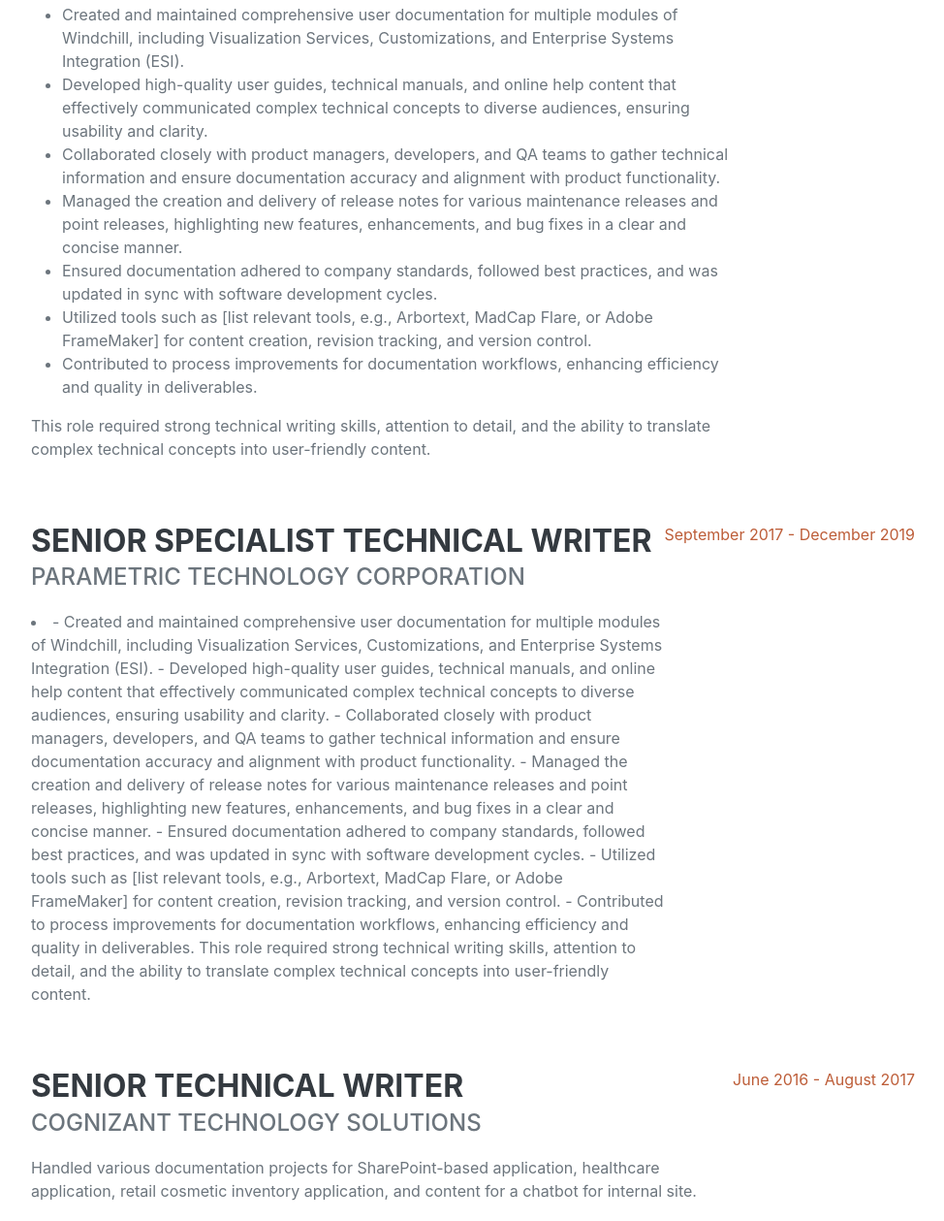
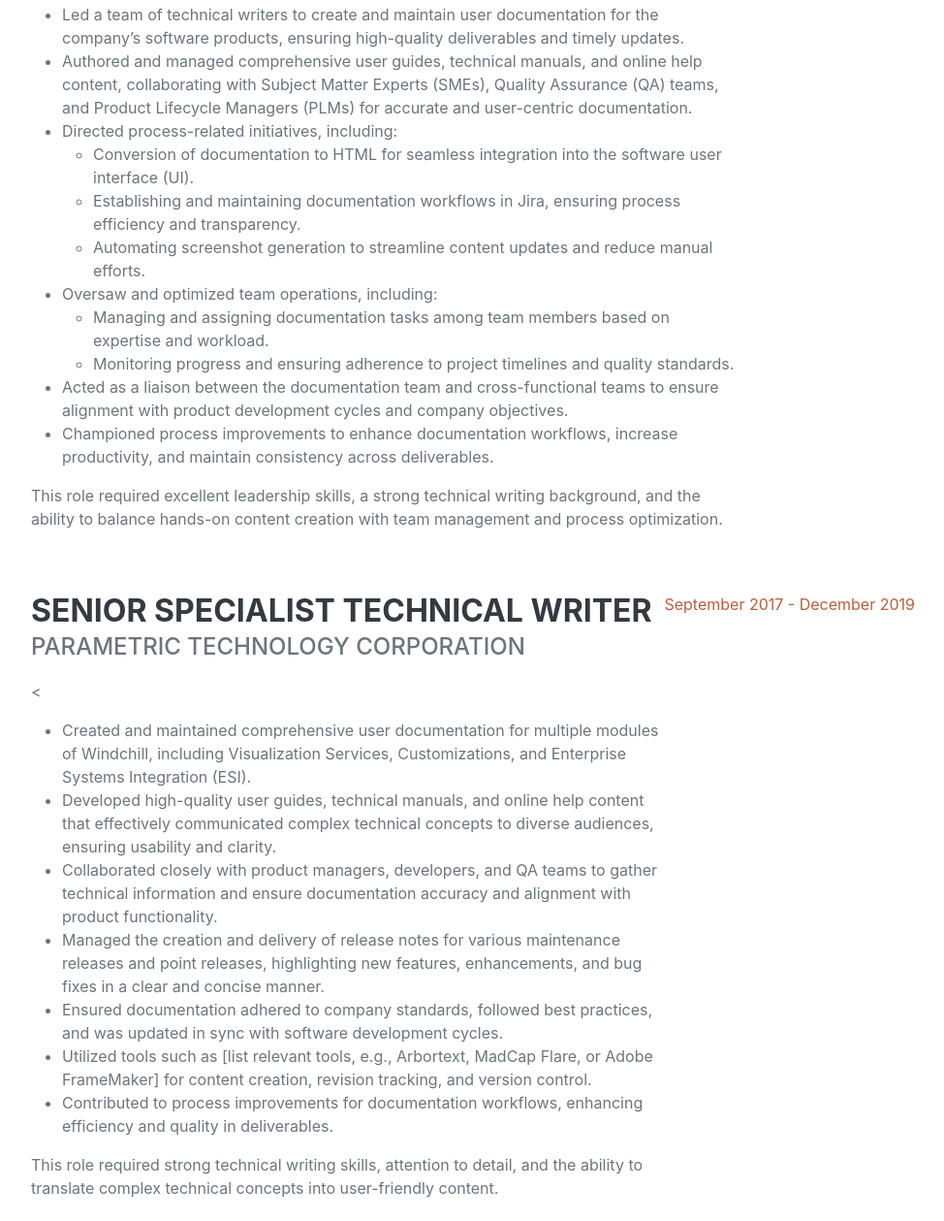
Before and after one commit to chaitalilabde/chaitalilabde.github.io, a website: page index.html in a window 1280 px wide. Shown: the part 1082-2341 px from the top of the page at 97% size, without its empty margins (288-1262 px from the left). Drawn offline with nearby package versions, Linux system fonts and the light colour scheme; a web font is replaced by a local one.

Commit message:
Update index.html

```diff
--- a/index.html
+++ b/index.html
@@ -70,15 +70,26 @@
                             <div class="subheading mb-3">Ciena Corporation, Blue Planet division</div>
                             <p>
                                 <ul>
-  <li>Created and maintained comprehensive user documentation for multiple modules of Windchill, including Visualization Services, Customizations, and Enterprise Systems Integration (ESI).</li>
-  <li>Developed high-quality user guides, technical manuals, and online help content that effectively communicated complex technical concepts to diverse audiences, ensuring usability and clarity.</li>
-  <li>Collaborated closely with product managers, developers, and QA teams to gather technical information and ensure documentation accuracy and alignment with product functionality.</li>
-  <li>Managed the creation and delivery of release notes for various maintenance releases and point releases, highlighting new features, enhancements, and bug fixes in a clear and concise manner.</li>
-  <li>Ensured documentation adhered to company standards, followed best practices, and was updated in sync with software development cycles.</li>
-  <li>Utilized tools such as [list relevant tools, e.g., Arbortext, MadCap Flare, or Adobe FrameMaker] for content creation, revision tracking, and version control.</li>
-  <li>Contributed to process improvements for documentation workflows, enhancing efficiency and quality in deliverables.</li>
+  <li>Led a team of technical writers to create and maintain user documentation for the company’s software products, ensuring high-quality deliverables and timely updates.</li>
+  <li>Authored and managed comprehensive user guides, technical manuals, and online help content, collaborating with Subject Matter Experts (SMEs), Quality Assurance (QA) teams, and Product Lifecycle Managers (PLMs) for accurate and user-centric documentation.</li>
+  <li>Directed process-related initiatives, including:
+    <ul>
+      <li>Conversion of documentation to HTML for seamless integration into the software user interface (UI).</li>
+      <li>Establishing and maintaining documentation workflows in Jira, ensuring process efficiency and transparency.</li>
+      <li>Automating screenshot generation to streamline content updates and reduce manual efforts.</li>
+    </ul>
+  </li>
+  <li>Oversaw and optimized team operations, including:
+    <ul>
+      <li>Managing and assigning documentation tasks among team members based on expertise and workload.</li>
+      <li>Monitoring progress and ensuring adherence to project timelines and quality standards.</li>
+    </ul>
+  </li>
+  <li>Acted as a liaison between the documentation team and cross-functional teams to ensure alignment with product development cycles and company objectives.</li>
+  <li>Championed process improvements to enhance documentation workflows, increase productivity, and maintain consistency across deliverables.</li>
 </ul>
-<p>This role required strong technical writing skills, attention to detail, and the ability to translate complex technical concepts into user-friendly content.</p>
+<p>This role required excellent leadership skills, a strong technical writing background, and the ability to balance hands-on content creation with team management and process optimization.</p>
+</p>
  </p>
                         </div>
                         <div class="flex-shrink-0"><span class="text-primary">January 2020 - Present</span></div>
@@ -88,15 +99,16 @@
                             <h3 class="mb-0">Senior Specialist Technical Writer</h3>
                             <div class="subheading mb-3">Parametric Technology Corporation</div>
                             <p>
-                                <li>- Created and maintained comprehensive user documentation for multiple modules of Windchill, including Visualization Services, Customizations, and Enterprise Systems Integration (ESI).
-                                    - Developed high-quality user guides, technical manuals, and online help content that effectively communicated complex technical concepts to diverse audiences, ensuring usability and clarity.
-                                    - Collaborated closely with product managers, developers, and QA teams to gather technical information and ensure documentation accuracy and alignment with product functionality.
-                                    - Managed the creation and delivery of release notes for various maintenance releases and point releases, highlighting new features, enhancements, and bug fixes in a clear and concise manner.
-                                    - Ensured documentation adhered to company standards, followed best practices, and was updated in sync with software development cycles.
-                                    - Utilized tools such as [list relevant tools, e.g., Arbortext, MadCap Flare, or Adobe FrameMaker] for content creation, revision tracking, and version control.
-                                    - Contributed to process improvements for documentation workflows, enhancing efficiency and quality in deliverables.
-
-                                    This role required strong technical writing skills, attention to detail, and the ability to translate complex technical concepts into user-friendly content.</li> </p>
+                                <<ul>
+  <li>Created and maintained comprehensive user documentation for multiple modules of Windchill, including Visualization Services, Customizations, and Enterprise Systems Integration (ESI).</li>
+  <li>Developed high-quality user guides, technical manuals, and online help content that effectively communicated complex technical concepts to diverse audiences, ensuring usability and clarity.</li>
+  <li>Collaborated closely with product managers, developers, and QA teams to gather technical information and ensure documentation accuracy and alignment with product functionality.</li>
+  <li>Managed the creation and delivery of release notes for various maintenance releases and point releases, highlighting new features, enhancements, and bug fixes in a clear and concise manner.</li>
+  <li>Ensured documentation adhered to company standards, followed best practices, and was updated in sync with software development cycles.</li>
+  <li>Utilized tools such as [list relevant tools, e.g., Arbortext, MadCap Flare, or Adobe FrameMaker] for content creation, revision tracking, and version control.</li>
+  <li>Contributed to process improvements for documentation workflows, enhancing efficiency and quality in deliverables.</li>
+</ul>
+<p>This role required strong technical writing skills, attention to detail, and the ability to translate complex technical concepts into user-friendly content.</p></li> </p>
                         </div>
                         <div class="flex-shrink-0"><span class="text-primary">September 2017 - December 2019</span></div>
                     </div>
```
